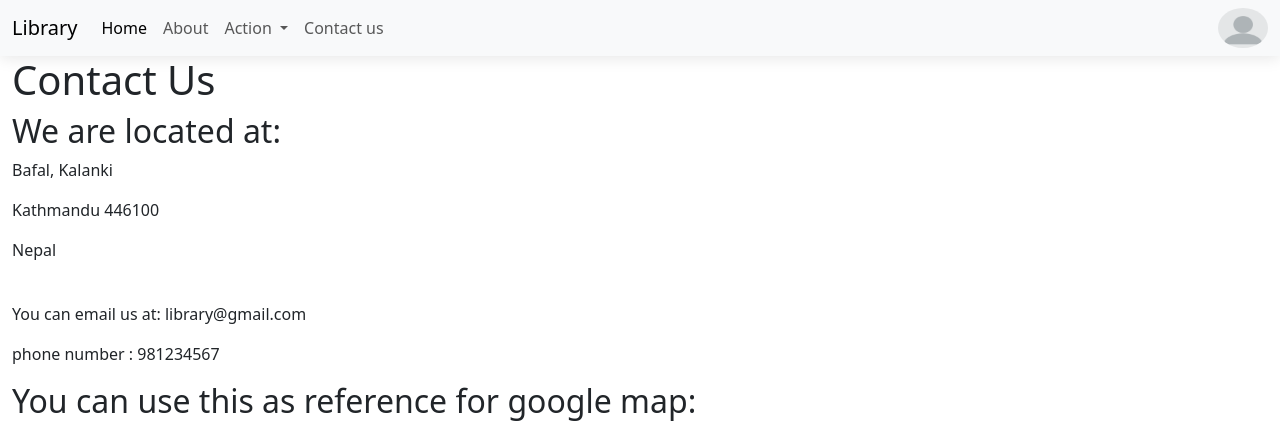
After one commit to DeaaTH65/Library, a Django app: page /contact/ in a window 1280 px wide; the page is wider, and only the part inside the window is pictured. The commit adds this page. Shown: the top 426 px of that part. Run offline with Django 4.2, Linux system fonts and the light colour scheme; some libraries are stand-ins or nearby versions.

Commit message:
contact html

```diff
--- a/main/urls.py
+++ b/main/urls.py
@@ -5,4 +5,5 @@ from . import views
 urlpatterns = [
     path('', views.index, name='home'),
     path('about/', views.about, name='about'),
+    path('contact/', views.contact, name='contact'),
 ]
--- a/main/views.py
+++ b/main/views.py
@@ -8,3 +8,7 @@ def index(request):
 
 def about(request):
     return render(request, 'main/about.html')
+
+
+def contact(request):
+    return render(request, 'main/contact.html')
--- a/templates/main/about.html
+++ b/templates/main/about.html
@@ -3,8 +3,8 @@
 {% block title %}About us{% endblock title %}
 
 {% block content %}
-<div class="container">
-<about id="about">
+<div class="container-fluid">
+<section id="about">
 
     <h2>Introduction</h2>
 
@@ -44,6 +44,6 @@
 
     <p> Digital libraries represent a paradigm shift in the way information is stored, accessed, and shared. Their global accessibility, multimedia integration, and preservation efforts make them powerful tools for democratizing knowledge. Despite challenges, ongoing advancements in technology and a commitment to addressing concerns will contribute to the continued growth and relevance of digital libraries in the information age. As these repositories of digital knowledge evolve, they stand as beacons of progress, empowering individuals and communities to explore, learn, and contribute to the ever-expanding world of information. </p>
 
-</about>
+    </section>
 </div>
 {% endblock content %}
--- /dev/null
+++ b/templates/main/contact.html
@@ -0,0 +1,28 @@
+{% extends "main/base.html" %}
+
+{% block title %}Contact{% endblock title %}
+
+{% block content %}
+<div class="container-fluid">
+    <section id="contact">
+        <section id="contact_top">
+            <h1> Contact Us </h1>
+            <h2> We are located at: </h2>
+            <p> Bafal, Kalanki </p>
+            <p> Kathmandu 446100 </p>
+            <p> Nepal </p>
+            <br/>
+            <p> You can email us at: library@gmail.com </p>
+            <p> phone number : 981234567 </p>
+        </section>
+
+        <section id="contact_bottom">
+            <h2> You can use this as reference for google map: </h2>
+            <div id="map">
+                <iframe src="https://www.google.com/maps/embed?pb=!1m18!1m12!1m3!1d3532.466498740628!2d85.27992637523997!3d27.702879425688995!2m3!1f0!2f0!3f0!3m2!1i1024!2i768!4f13.1!3m3!1m2!1s0x39eb195635301953%3A0x9b49eac1e98354bf!2sBajeko%20Sekuwa%20Bafal!5e0!3m2!1sen!2snp!4v1701595642979!5m2!1sen!2snp" width="1500" height="600" style="border:0;" allowfullscreen="" loading="lazy" referrerpolicy="no-referrer-when-downgrade"></iframe>
+            </div>
+        </section>
+
+    </section>
+</div>
+{% endblock content %}
--- a/templates/main/navbar.html
+++ b/templates/main/navbar.html
@@ -26,7 +26,7 @@
           </ul>
         </li>
         <li class="nav-item">
-          <a class="nav-link disabled" aria-disabled="true">Contact us</a>
+          <a class="nav-link" href="{% url "contact" %}">Contact us</a>
         </li>
       </ul>
       <form class="d-flex">
```
Also changed, not shown: static/css/contact.css (added).
